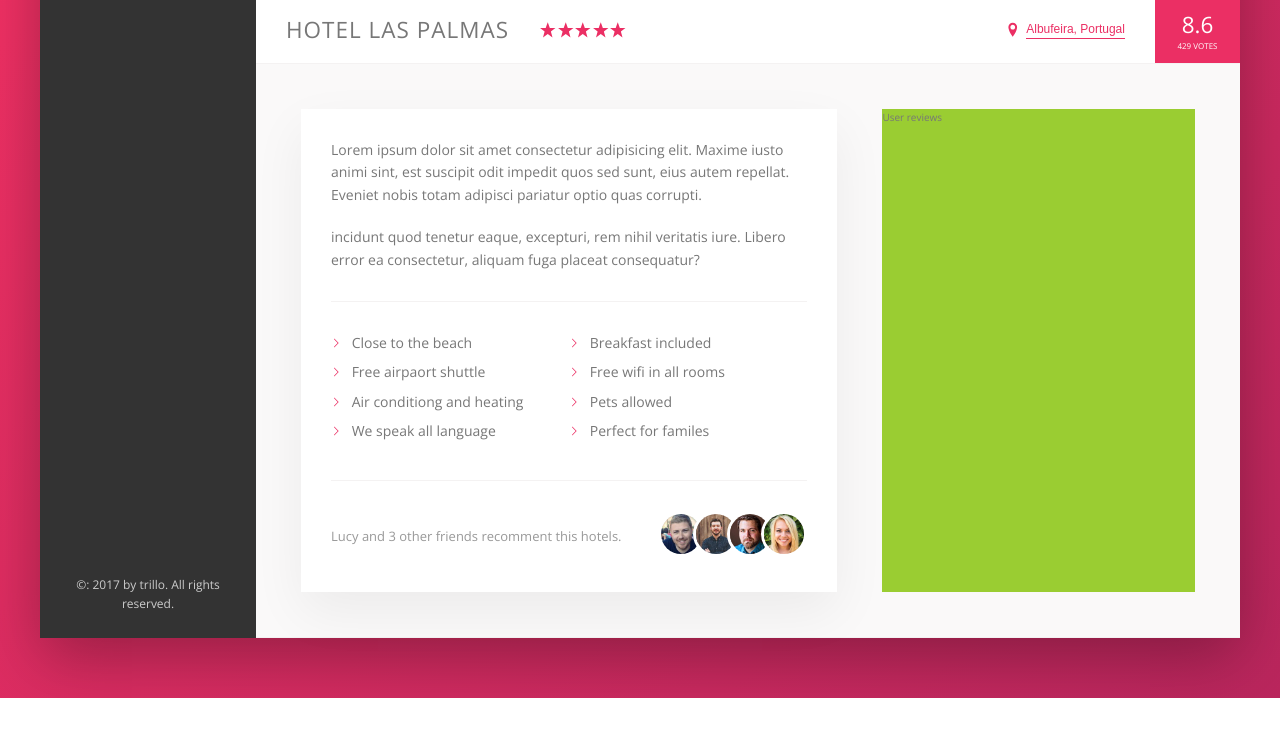
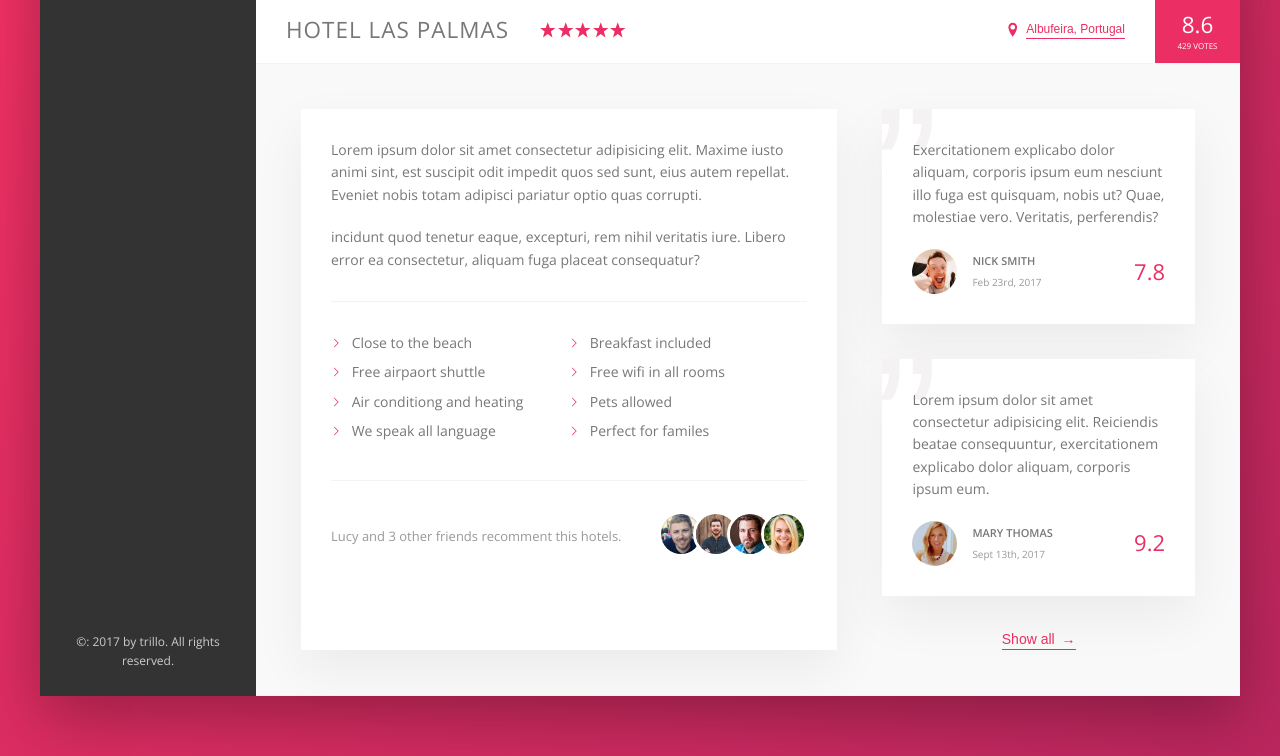
Before and after one commit to ckstn0777/Trillo-Project, a website: page index.html in a window 1280 px wide. Shown: the part 518-1274 px from the top of the page. Before the commit the page ends 1216 px from the top, so only its background shows below. Drawn offline with nearby package versions, Linux system fonts and the light colour scheme.

Commit message:
v5.0.0
Building the User Reviews Section

```diff
--- a/index.html
+++ b/index.html
@@ -217,7 +217,55 @@
               </div>
             </div>
             <div class="user-reviews">
-              User reviews
+              <figure class="review">
+                <blockquote class="review__text">
+                  Exercitationem explicabo dolor aliquam, corporis ipsum eum
+                  nesciunt illo fuga est quisquam, nobis ut? Quae, molestiae
+                  vero. Veritatis, perferendis?
+                </blockquote>
+                <figcaption class="review__user">
+                  <img
+                    src="img/user-1.jpg"
+                    alt="User 1"
+                    class="review__photo"
+                  />
+                  <div class="review__user-box">
+                    <p class="review__user-name">
+                      Nick Smith
+                    </p>
+                    <p class="review__user-date">
+                      Feb 23rd, 2017
+                    </p>
+                  </div>
+                  <div class="review__rating">7.8</div>
+                </figcaption>
+              </figure>
+
+              <figure class="review">
+                <blockquote class="review__text">
+                  Lorem ipsum dolor sit amet consectetur adipisicing elit.
+                  Reiciendis beatae consequuntur, exercitationem explicabo dolor
+                  aliquam, corporis ipsum eum.
+                </blockquote>
+                <figcaption class="review__user">
+                  <img
+                    src="img/user-2.jpg"
+                    alt="User 1"
+                    class="review__photo"
+                  />
+                  <div class="review__user-box">
+                    <p class="review__user-name">
+                      Mary Thomas
+                    </p>
+                    <p class="review__user-date">
+                      Sept 13th, 2017
+                    </p>
+                  </div>
+                  <div class="review__rating">9.2</div>
+                </figcaption>
+              </figure>
+
+              <button class="btn-inline">Show all <span>&rarr;</span></button>
             </div>
           </div>
         </main>
--- a/sass/_components.scss
+++ b/sass/_components.scss
@@ -272,8 +272,17 @@
   cursor: pointer;
   transition: all 0.2s;
 
+  & span {
+    margin-left: 3px;
+    transition: margin-left 0.2s;
+  }
+
   &:hover {
     color: var(--color-grey-dark-1);
+
+    span {
+      margin-left: 8px;
+    }
   }
 
   &:focus {
@@ -368,3 +377,66 @@
     }
   }
 }
+
+//////////////////////////////////////////
+// REVIEWS
+.review {
+  background-color: #fff;
+  box-shadow: var(--shadow-light);
+  padding: 3rem;
+  margin-bottom: 3.5rem;
+  position: relative;
+  overflow: hidden;
+
+  &__text {
+    margin-bottom: 2rem;
+    z-index: 10;
+    position: relative;
+  }
+
+  &__user {
+    display: flex;
+    align-items: center;
+  }
+
+  &__photo {
+    height: 4.5rem;
+    width: 4.5rem;
+    border-radius: 50%;
+    margin-right: 1.5rem;
+  }
+
+  &__user-box {
+    margin-right: auto;
+  }
+
+  &__user-name {
+    font-size: 1.1rem;
+    font-weight: 600;
+    text-transform: uppercase;
+    margin-bottom: 0.4rem;
+  }
+
+  &__user-date {
+    font-size: 1rem;
+    color: var(--color-grey-dark-3);
+  }
+
+  &__rating {
+    color: var(--color-primary);
+    font-size: 2.2rem;
+    font-weight: 300;
+  }
+
+  &::before {
+    content: "\201d";
+    position: absolute;
+    top: -3.5rem;
+    left: -1rem;
+    line-height: 1;
+    font-size: 20rem;
+    color: var(--color-grey-light-2);
+    font-family: sans-serif;
+    z-index: 1;
+  }
+}
--- a/sass/_layout.scss
+++ b/sass/_layout.scss
@@ -40,6 +40,7 @@
 }
 
 .detail {
+  font-size: 1.4rem;
   display: flex;
   padding: 4.5rem;
   background-color: var(--color-grey-light-1);
@@ -47,7 +48,6 @@
 }
 
 .description {
-  font-size: 1.4rem;
   background-color: #fff;
   box-shadow: var(--shadow-light);
   padding: 3rem;
@@ -56,6 +56,9 @@
 }
 
 .user-reviews {
-  background-color: yellowgreen;
   flex: 1;
+
+  display: flex;
+  flex-direction: column;
+  align-items: center;
 }
```
Also changed, not shown: css/style.css.
